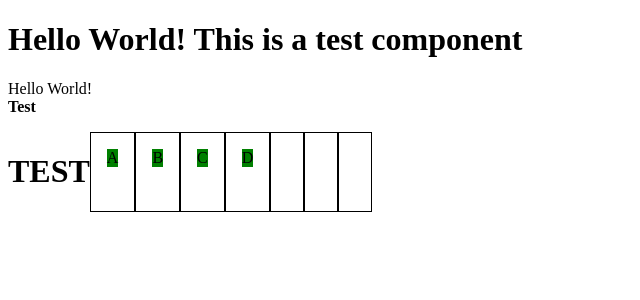
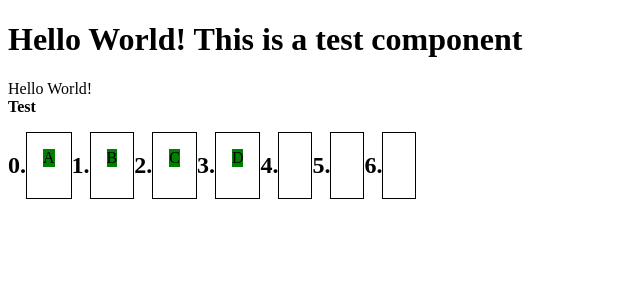
Before and after one commit to ultraflame4/ultr42-react-components, a React (Vite) app: page / in a window 1280 px wide. Shown: the top 300 px of the page, without its empty margins (0-640 px from the left). Built offline with nearby package versions, Linux system fonts and the light colour scheme.

Commit message:
Completed drag and drop

```diff
--- a/src/App.tsx
+++ b/src/App.tsx
@@ -21,8 +21,12 @@ function App() {
             env={(itemContainers)=>{
               return(
                   <>
-                    <h1>TEST</h1>
-                    {itemContainers}
+                    {itemContainers.map((value, index) => {
+                      return <>
+                        <h2>{index}.</h2>
+                        {value}
+                      </>
+                    })}
                   </>
               )
             }}
--- a/src/components/DragAndDrop/DragAndDrop.tsx
+++ b/src/components/DragAndDrop/DragAndDrop.tsx
@@ -140,7 +140,7 @@ export const DnDItemContainer = defComponent<DnDItemContainerProps>(props => {
     )
 })
 
-export interface DragAndDropContainerProps {
+export interface DragAndDropContainerProps<T> {
     /**The draggable items to create. null to have empty container*/
     items: Array<React.ReactNode | null>
     /**Class name for DnDItem for styling*/
@@ -151,6 +151,7 @@ export interface DragAndDropContainerProps {
      * This callback gives you back the itemContainers,
      * allowing you to control how they are displayed. Eg. adding items between the containers
      * <br/>**Note that the parent element of where this is mounted will is display:flex**
+     * <br/>**The index of the elements is preserved as it was in items prop**
      */
     env: (itemContainers: React.ReactElement[]) => React.ReactNode
 
```
